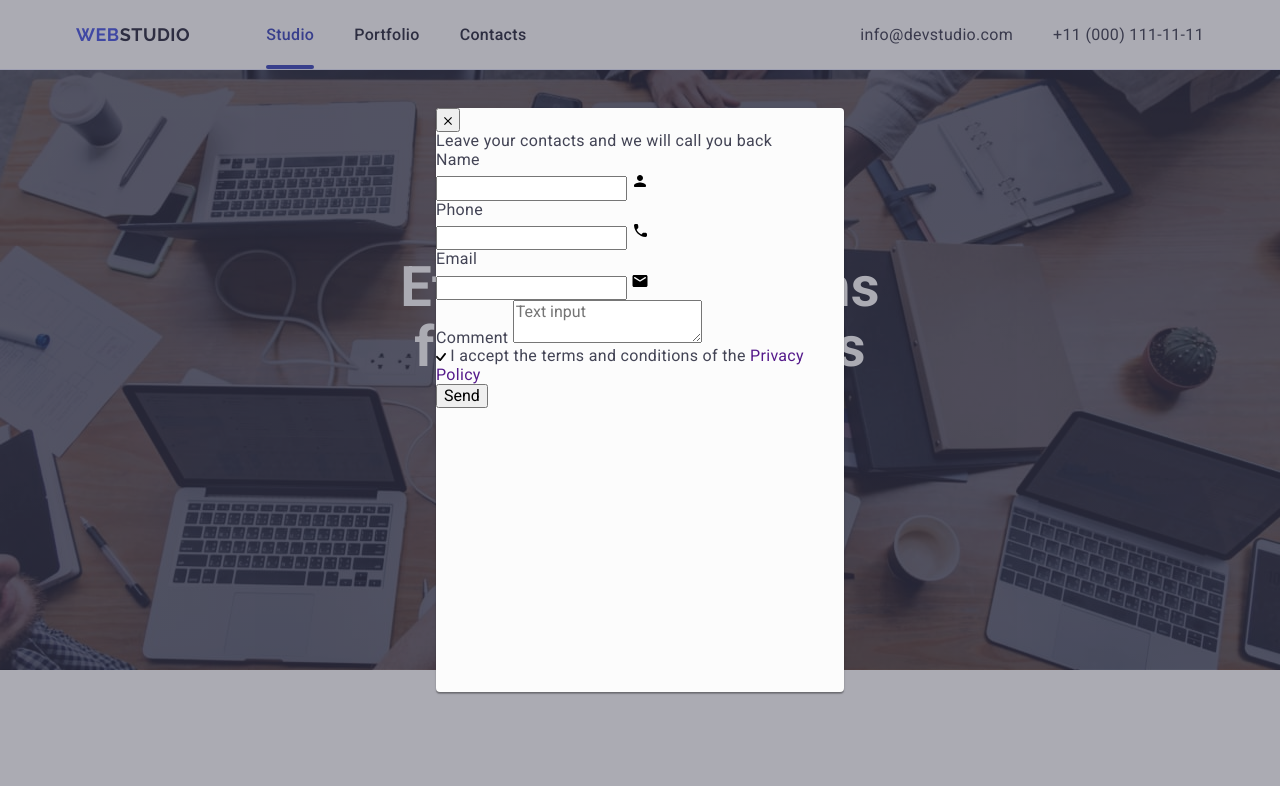
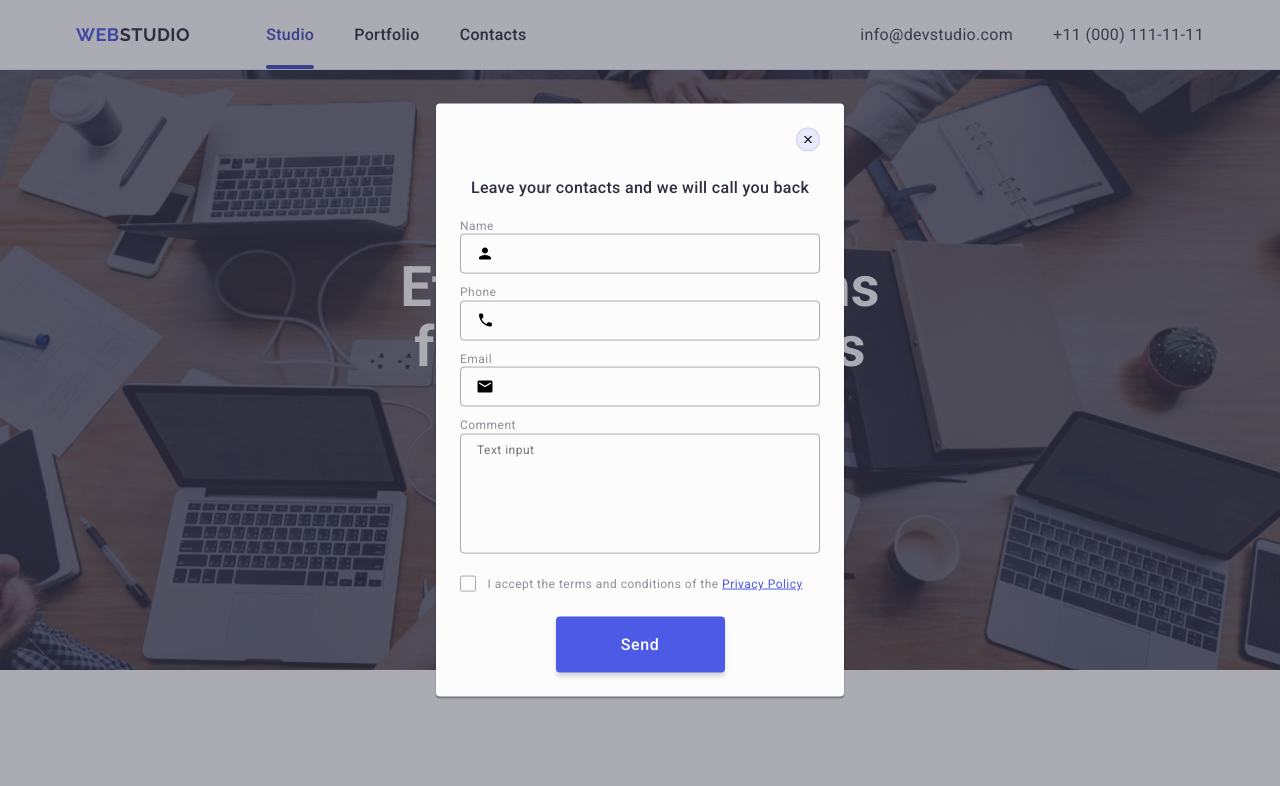
Before and after one commit to ViktorBond7/goit-markup-hw-05, a plain HTML site: page index.html in a window 1280 px wide. Shown: the top 786 px of the page. Drawn offline with nearby package versions, Linux system fonts and the light colour scheme; a web font is replaced by a local one.

Commit message:
modal css

```diff
--- a/css/styles.css
+++ b/css/styles.css
@@ -40,6 +40,10 @@ ol {
   list-style-type: none;
   padding: 0;
   margin: 0;
+}
+
+input {
+  background-color: transparent;
 }
 
 button {
@@ -464,8 +468,7 @@ img {
   padding-left: 16px;
   outline: none;
   color: #fff;
-  background-color: transparent;
-  transition: border 250ms cubic-bezier(0.4, 0, 0.2, 1);
+  transition: border-color 250ms cubic-bezier(0.4, 0, 0.2, 1);
 }
 
 .input-subscribe:placeholder-shown {
@@ -514,6 +517,7 @@ img {
 .container-modal {
   width: 408px;
   min-height: 584px;
+  padding: 72px 24px 24px 24px;
   box-shadow: 0 1px 1px 0 rgba(0, 0, 0, 0.14), 0 1px 3px 0 rgba(0, 0, 0, 0.12),
     0 2px 1px 0 rgba(0, 0, 0, 0.2);
   background-color: #fcfcfc;
@@ -524,4 +528,160 @@ img {
   left: 50%;
   transform: translate(-50%, -50%);
 }
-/* were 772 */
+
+.close-btn {
+  position: absolute;
+  top: 24px;
+  right: 24px;
+  width: 24px;
+  height: 24px;
+  border-radius: 50%;
+  border: 1px solid rgba(0, 0, 0, 0.1);
+  text-align: center;
+  background-color: #e7e9fc;
+  line-height: 0;
+  transition: background-color 250ms cubic-bezier(0.4, 0, 0.2, 1),
+    border 250ms cubic-bezier(0.4, 0, 0.2, 1),
+    fill 250ms cubic-bezier(0.4, 0, 0.2, 1);
+}
+
+.close-btn:hover,
+.close-btn:focus {
+  border: none;
+  background-color: var(--hover-color);
+  fill: #fff;
+}
+
+.page-modal {
+  margin-bottom: 16px;
+  font-weight: 500;
+  line-height: 1.5;
+  text-align: center;
+  color: var(--primary-accent-color);
+}
+
+.person-modal {
+  margin-bottom: 8px;
+}
+
+.list-modal {
+  font-size: 12px;
+  line-height: 1.17;
+  letter-spacing: 0.04em;
+  color: #8e8f99;
+}
+
+.person-modal-comment {
+  margin-bottom: 16px;
+}
+
+.review-form-input-wrapper {
+  position: relative;
+}
+
+.input-modal {
+  width: 100%;
+  height: 40px;
+  padding-left: 38px;
+  border: 1px solid rgba(46, 47, 66, 0.4);
+  border-radius: 4px;
+  outline: none;
+  transition: border-color 250ms cubic-bezier(0.4, 0, 0.2, 1);
+}
+
+.input-modal:focus {
+  border-color: var(--background-color-social-button);
+}
+
+.input-modal:focus + .icon-person-modal {
+  fill: var(--background-color-social-button);
+}
+
+.comment-modal {
+  width: 100%;
+  height: 120px;
+  resize: none;
+  padding: 8px 16px;
+  border: 1px solid rgba(46, 47, 66, 0.4);
+  border-radius: 4px;
+  font-size: 12px;
+  line-height: 1.17;
+  letter-spacing: 0.04em;
+  color: rgba(46, 47, 66, 0.4);
+  outline: transparent;
+  background-color: transparent;
+  transition: border-color 250ms cubic-bezier(0.4, 0, 0.2, 1);
+}
+
+.comment-modal:focus {
+  border-color: var(--background-color-social-button);
+}
+.icon-person-modal {
+  position: absolute;
+  top: 50%;
+  transform: translateY(-50%);
+  left: 16px;
+  transition: fill 250ms cubic-bezier(0.4, 0, 0.2, 1);
+}
+.person-modal-checkbox {
+  margin-bottom: 24px;
+}
+
+.review-form-own-checkbox {
+  display: inline-flex;
+  justify-content: center;
+  align-items: center;
+  background-color: transparent;
+  width: 16px;
+  height: 16px;
+  border-radius: 2px;
+  fill: transparent;
+  margin-right: 8px;
+  border: 1px solid rgba(46, 47, 66, 0.4);
+  transition: background-color 250ms cubic-bezier(0.4, 0, 0.2, 1),
+    border 250ms cubic-bezier(0.4, 0, 0.2, 1),
+    fill 250ms cubic-bezier(0.4, 0, 0.2, 1);
+}
+
+.accept-checkbox:checked
+  + .review-form-own-checkbox-label
+  > .review-form-own-checkbox {
+  background-color: var(--hover-color);
+  fill: #f4f4fd;
+  border: 1px solid var(--hover-color);
+}
+
+.review-form-own-checkbox-label {
+  font-size: 12px;
+  line-height: 1.17;
+  letter-spacing: 0.04em;
+  color: #8e8f99;
+}
+.modal-link {
+  line-height: 1.33;
+  text-decoration: underline;
+  color: #4d5ae5;
+}
+
+.button-modal {
+  width: 169px;
+  height: 56px;
+  border-radius: 4px;
+  border: none;
+  display: block;
+  background-color: var(--background-color-social-button);
+  margin-left: auto;
+  margin-right: auto;
+  box-shadow: 0 4px 4px 0 rgba(0, 0, 0, 0.15);
+  font-weight: 500;
+  line-height: 1.5;
+  letter-spacing: 0.04em;
+  text-align: center;
+  color: #fff;
+  transition: background-color 250ms cubic-bezier(0.4, 0, 0.2, 1);
+}
+
+.button-modal:hover,
+.button-modal:focus {
+  background-color: var(--hover-color);
+}
--- a/index.html
+++ b/index.html
@@ -494,8 +494,9 @@
     </footer>
 
     <!-- beckdrop -->
-    <div class="beckdrop"><div class="container-modal">
-      <button type="button" class="close-btn">
+    <div class="beckdrop">
+      <div class="container-modal">
+        <button class="close-btn" type="button" >
           <svg
             class="close-btn-icon"
             width="8"
@@ -595,7 +596,8 @@
           <button class="button-modal" type="submit">Send</button>
         </form>
       </div>
-  </div></div>
+      </div>
+    </div>
   </body>
 </html>
 <!-- width="24" height="24" -->
```
Lines whose indentation alone changed are shown as unchanged.
